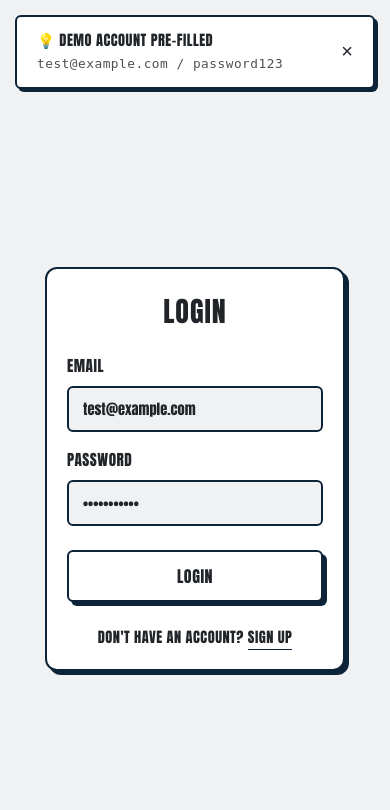
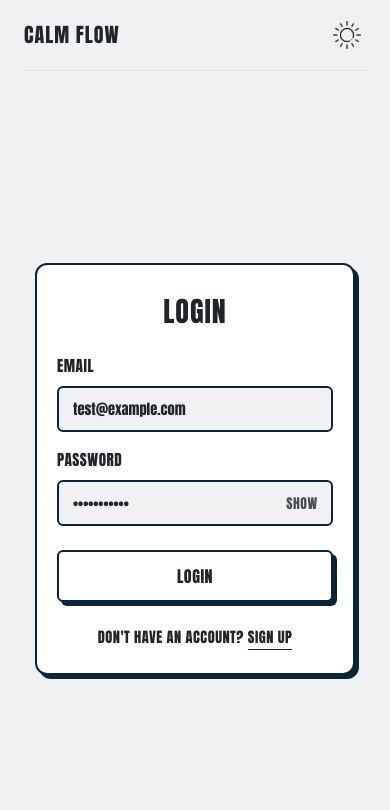
Before and after one commit to Somrithreach-San/calmflow, a Flask app: page /login in a window 390 px wide. Shown: the top 810 px of the page. Run offline with Flask 3, Linux system fonts and the light colour scheme.

Commit message:
UI Bugs fixes.

```diff
--- a/static/script.js
+++ b/static/script.js
@@ -2175,9 +2175,31 @@ function setupToasts() {
   });
 }
 
+function setupPasswordToggles() {
+  const toggleButtons = document.querySelectorAll(".toggle-password-btn");
+  toggleButtons.forEach((btn) => {
+    btn.addEventListener("click", (e) => {
+      e.preventDefault();
+      const wrapper = btn.closest(".password-input-wrapper");
+      if (!wrapper) return;
+      const input = wrapper.querySelector("input");
+      if (!input) return;
+
+      if (input.type === "password") {
+        input.type = "text";
+        btn.textContent = "Hide";
+      } else {
+        input.type = "password";
+        btn.textContent = "Show";
+      }
+    });
+  });
+}
+
 document.addEventListener("DOMContentLoaded", () => {
   console.log("🚀 Calm Flow initializing...");
   window.soundManager = new SoundManager();
   setupToasts();
+  setupPasswordToggles();
   console.log("🎉 Calm Flow ready!");
 });
--- a/static/style.css
+++ b/static/style.css
@@ -30,6 +30,7 @@
   margin: 0;
   padding: 0;
   box-sizing: border-box;
+  touch-action: manipulation;
 }
 
 body {
@@ -851,8 +852,10 @@ body {
   display: flex;
   justify-content: center;
   align-items: center;
-  min-height: calc(100vh - 200px);
-  padding: 2rem 0;
+  min-height: calc(100vh - 240px);
+  padding: 2.5rem 0;
+  width: 100%;
+  margin: 0 auto;
 }
 
 .login-box,
@@ -866,6 +869,7 @@ body {
   width: 100%;
   max-width: 380px;
   text-align: center;
+  margin: 0 auto;
 }
 
 .login-form-container h2,
@@ -925,6 +929,58 @@ body {
 .form-group input:hover {
   transform: translateY(-1px) translateX(-1px);
   box-shadow: 2px 2px 0px 0px var(--border-color);
+}
+
+.password-input-wrapper {
+  position: relative;
+  display: flex;
+  align-items: center;
+  width: 100%;
+}
+
+.password-input-wrapper input {
+  width: 100%;
+  padding-right: 50px;
+}
+
+.toggle-password-btn {
+  position: absolute;
+  right: 10px;
+  top: 50%;
+  transform: translateY(-50%) !important;
+  width: 42px;
+  height: 28px;
+  display: flex;
+  align-items: center;
+  justify-content: center;
+  text-align: center;
+  background: transparent !important;
+  border: none !important;
+  color: var(--text-primary) !important;
+  font-family: "Impact", sans-serif;
+  font-size: 0.85rem;
+  text-transform: uppercase;
+  letter-spacing: 0.5px;
+  cursor: pointer;
+  padding: 0;
+  margin: 0;
+  opacity: 0.8 !important;
+  user-select: none;
+  box-shadow: none !important;
+  -webkit-tap-highlight-color: transparent;
+  transition: none !important;
+}
+
+.toggle-password-btn:hover,
+.toggle-password-btn:active,
+.toggle-password-btn:focus,
+.toggle-password-btn:focus-visible {
+  opacity: 0.8 !important;
+  color: var(--text-primary) !important;
+  outline: none !important;
+  background: transparent !important;
+  box-shadow: none !important;
+  transform: translateY(-50%) !important;
 }
 
 /* Button styles - consolidated */
@@ -1750,8 +1806,11 @@ body {
   .login-container,
   .signup-container,
   .user-profile-container {
-    min-height: calc(100vh - 160px);
-    padding: 1rem 0;
+    min-height: calc(100vh - 200px);
+    padding: 2rem 0;
+    width: 100%;
+    margin: 0 auto;
+    align-items: center;
   }
 
   .login-box,
@@ -1760,6 +1819,7 @@ body {
     padding: 1.5rem;
     margin: 0 auto;
     max-width: 340px;
+    width: 100%;
   }
 
   .login-form-container h2,
@@ -1954,11 +2014,23 @@ body {
     justify-items: center;
   }
 
+  .login-container,
+  .signup-container,
+  .user-profile-container {
+    min-height: calc(100vh - 160px);
+    padding: 1.5rem 0;
+    width: 100%;
+    margin: 0 auto;
+    align-items: center;
+  }
+
   .login-box,
   .signup-box,
   .user-profile-box {
-    padding: 1.25rem;
-    max-width: 300px;
+    padding: 1.5rem 1.25rem;
+    max-width: 320px;
+    width: 100%;
+    margin: 0 auto;
   }
 
   .login-form,
@@ -2066,4 +2138,23 @@ body {
     grid-template-columns: repeat(3, 1fr);
     gap: 2rem 0.25rem;
   }
-}
+
+  .login-container,
+  .signup-container,
+  .user-profile-container {
+    min-height: calc(100vh - 140px);
+    padding: 1.25rem 0;
+    width: 100%;
+    margin: 0 auto;
+    align-items: center;
+  }
+
+  .login-box,
+  .signup-box,
+  .user-profile-box {
+    padding: 1.25rem 1rem;
+    max-width: 290px;
+    width: 100%;
+    margin: 0 auto;
+  }
+}
--- a/templates/index.html
+++ b/templates/index.html
@@ -260,7 +260,7 @@
 
       <footer class="site-footer">
         <p>&copy; Calm Flow.</p>
-        <p class="site-version">v 1.0.1</p>
+        <p class="site-version">v 1.0.2</p>
       </footer>
     </div>
 
--- a/templates/login.html
+++ b/templates/login.html
@@ -72,6 +72,7 @@
                 </div>
                 <div class="form-group">
                   <label for="password">Password</label>
+                  <div class="password-input-wrapper">
                     <input
                       type="password"
                       id="password"
@@ -80,6 +81,14 @@
                       required
                       autocomplete="current-password"
                     />
+                    <button
+                      type="button"
+                      class="toggle-password-btn"
+                      aria-label="Toggle password visibility"
+                    >
+                      Show
+                    </button>
+                  </div>
                 </div>
                 <button type="submit" class="action-button">Login</button>
               </form>
@@ -94,11 +103,8 @@
     </div>
 
     <div class="toast-container">
-      <div class="toast toast-info toast-persistent">
-        <div>
-          <p class="toast-message" style="font-weight: 400; margin-bottom: 2px;">💡 Demo Account Pre-filled</p>
-          <p class="toast-message" style="font-size: 0.8rem; opacity: 0.8; font-family: monospace; text-transform: none;">test@example.com / password123</p>
-        </div>
+      <div class="toast toast-info">
+        <p class="toast-message">Demo account has been filled out for you.</p>
         <button class="toast-close">&times;</button>
       </div>
       {% with messages = get_flashed_messages(with_categories=true) %} {% if
```
Also changed, not shown: templates/signup.html (+9 -0 lines). Lines whose indentation alone changed are shown as unchanged.
